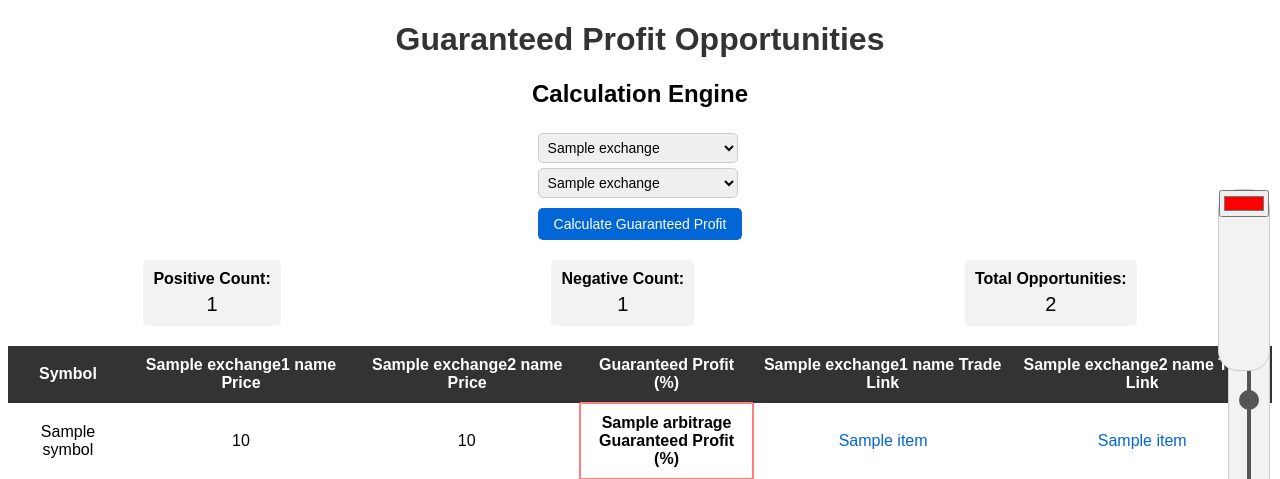
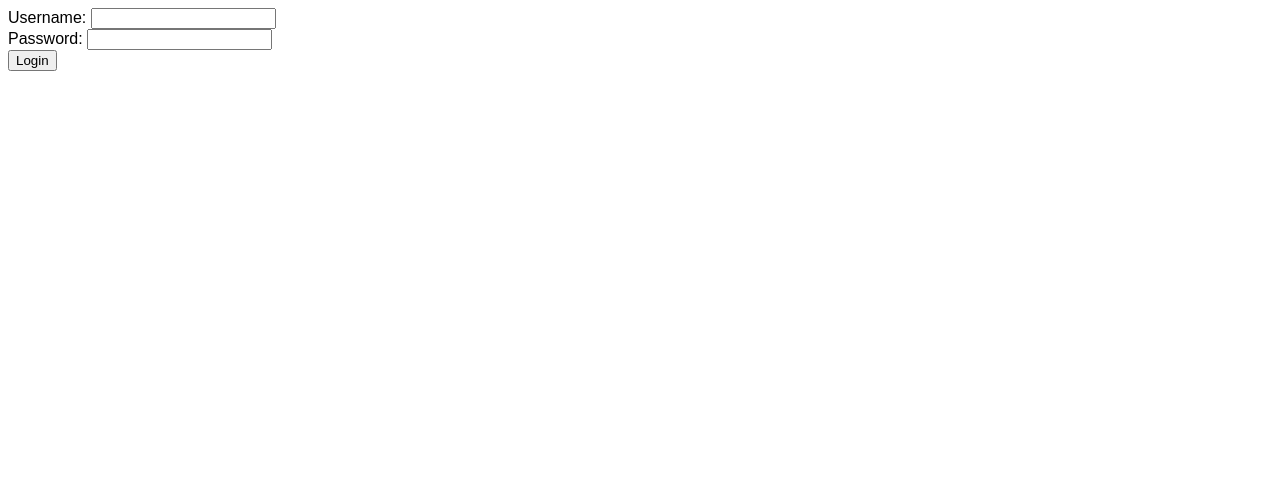
Before and after one commit to mailmaincoinsily/coinsilysite, a Flask app: template templates/index.html in a window 1280 px wide. Shown: the top 479 px of the page. Run offline with Flask 3, Linux system fonts and the light colour scheme; the template is opened without the code that fills it: most values are stand-ins (such as "Sample title", 1, 10 or a date in 2020).

Commit message:
Update index.html

```diff
--- a/templates/index.html
+++ b/templates/index.html
@@ -3,9 +3,20 @@
 <head>
     <title>Guaranteed Profit Opportunities</title>
     <link rel="stylesheet" href="{{ url_for('static', filename='style.css') }}">
-
 </head>
 <body>
+    <!-- Login Form -->
+    <div class="login-form" id="login-form">
+        <form>
+            <label for="username">Username:</label>
+            <input type="text" id="username" name="username" required><br>
+            <label for="password">Password:</label>
+            <input type="password" id="password" name="password" required><br>
+            <button type="button" onclick="login()">Login</button>
+        </form>
+    </div>
+
+    <div class="content" id="main-content" style="display: none;">
         <h1>Guaranteed Profit Opportunities</h1>
 
         <div class="engine">
@@ -78,6 +89,22 @@
         <div id="color-picker">
             <input type="color" id="selected-color" value="#ff0000">
         </div>
+    </div>
+
+    <script>
+        function login() {
+            var username = document.getElementById("username").value;
+            var password = document.getElementById("password").value;
+
+            // You should replace 'your_username' and 'your_password' with actual values
+            if (username === 'your_username' && password === 'your_password') {
+                document.getElementById("login-form").style.display = "none";
+                document.getElementById("main-content").style.display = "block";
+            } else {
+                alert("Invalid credentials. Please try again.");
+            }
+        }
+    </script>
 
     <script src="{{ url_for('static', filename='script.js') }}"></script>
 </body>
```
Lines whose indentation alone changed are shown as unchanged.
